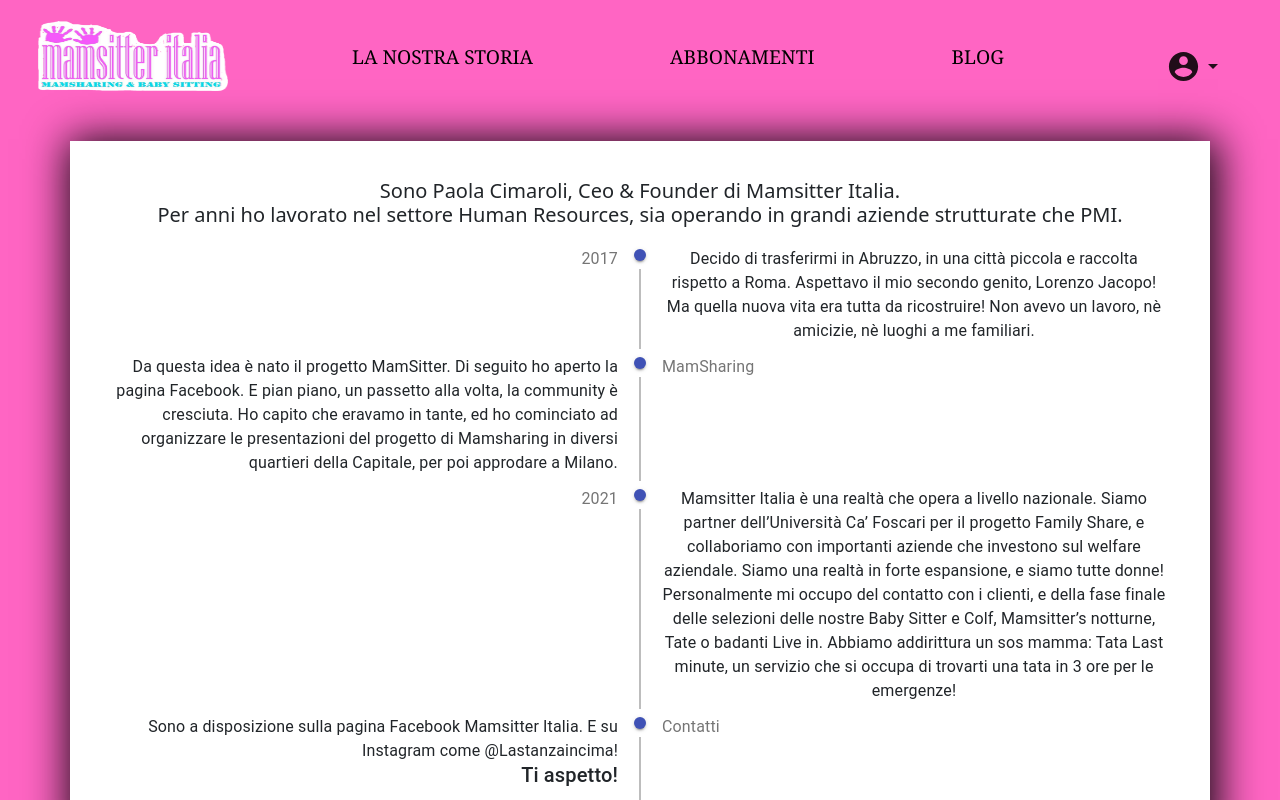
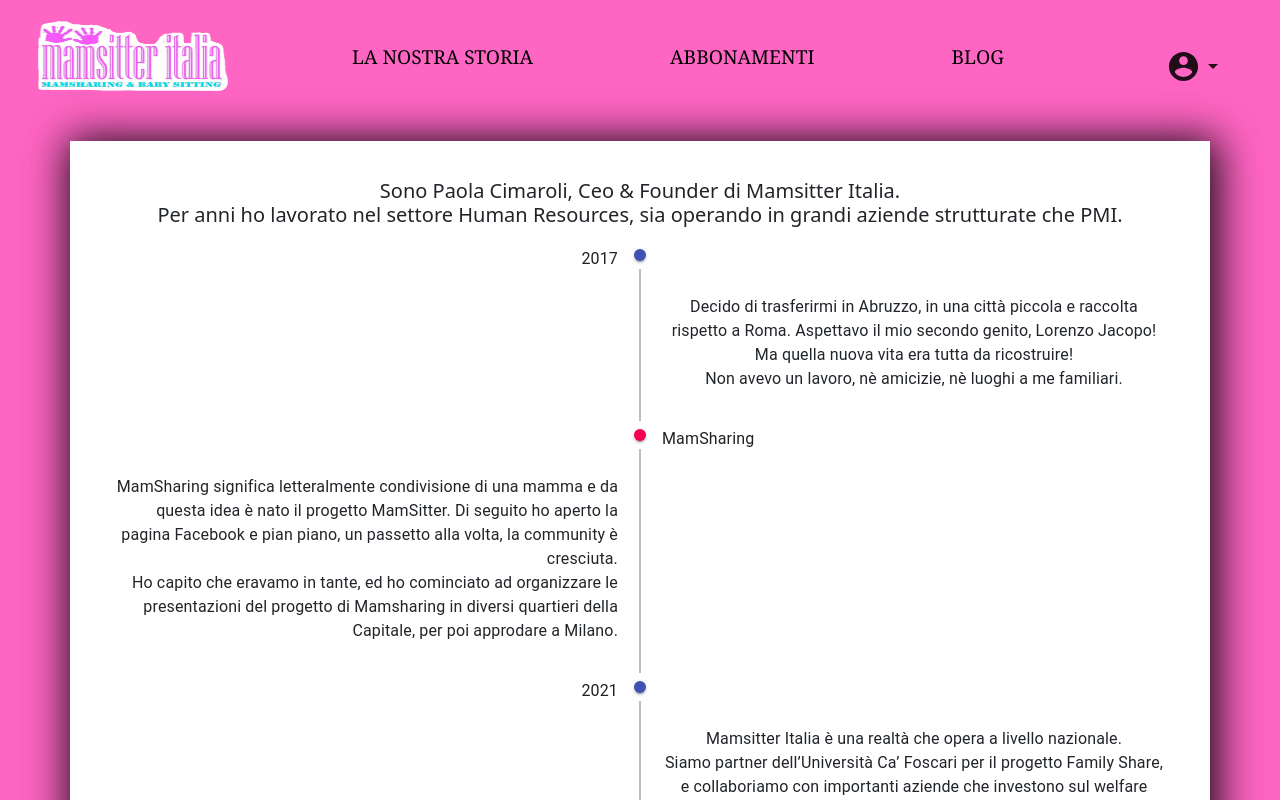
Before and after one commit to LuciaLigliani/mamsitter, a React (Create React App) app in the folder Frontend/: page /aboutUs in a window 1280 px wide. Shown: the top 800 px of the page. Built offline with nearby package versions, Linux system fonts and the light colour scheme; what react-async-script-loader would draw is missing.

Commit message:
modifiche

```diff
--- a/Frontend/src/Components/AboutUs.js
+++ b/Frontend/src/Components/AboutUs.js
@@ -34,7 +34,7 @@ constructor(props){
       <Timeline align="alternate">
         <TimelineItem>
           <TimelineOppositeContent>
-            <Typography color="textSecondary">2017</Typography>
+            <Typography color="textPrimary">2017</Typography>
           </TimelineOppositeContent>
           <TimelineSeparator>
             <TimelineDot color="primary" />
@@ -42,19 +42,46 @@ constructor(props){
           </TimelineSeparator>
           <TimelineContent>
             <Typography>
+            <br/>
+<br/>
               <h9>
                 Decido di trasferirmi in Abruzzo, in una città piccola e raccolta rispetto a Roma.
-                Aspettavo il mio secondo genito, Lorenzo Jacopo!
-                Ma quella nuova vita era tutta da ricostruire!
+                Aspettavo il mio secondo genito, Lorenzo Jacopo! <br/>
+                Ma quella nuova vita era tutta da ricostruire!<br/>
                 Non avevo un lavoro, nè amicizie, nè luoghi a me familiari.
 
 </h9>
+<br/>
+<br/>
             </Typography>
           </TimelineContent>
         </TimelineItem>
         <TimelineItem>
           <TimelineOppositeContent>
-            <Typography color="textSecondary">MamSharing</Typography>
+            <Typography color="textPrimary">MamSharing</Typography>
+          </TimelineOppositeContent>
+          <TimelineSeparator>
+            <TimelineDot color="secondary" />
+            <TimelineConnector />
+          </TimelineSeparator>
+          <TimelineContent>
+            <Typography>
+            <br/>
+<br/>
+              <h9>
+                MamSharing significa letteralmente condivisione di una mamma e da questa idea è nato il progetto MamSitter.
+                Di seguito ho aperto la pagina Facebook e pian piano, un passetto alla volta, la community è cresciuta.
+                <br/>
+Ho capito che eravamo in tante, ed ho cominciato ad organizzare le presentazioni del progetto di Mamsharing in diversi quartieri della Capitale, per poi approdare a Milano.
+              </h9>
+              <br/>
+<br/>
+            </Typography>
+          </TimelineContent>
+        </TimelineItem>
+        <TimelineItem>
+          <TimelineOppositeContent>
+            <Typography color="textPrimary">2021</Typography>
           </TimelineOppositeContent>
           <TimelineSeparator>
             <TimelineDot color="primary" />
@@ -62,58 +89,49 @@ constructor(props){
           </TimelineSeparator>
           <TimelineContent>
             <Typography>
+            <br/>
+
+<br/>
               <h9>
-                Da questa idea è nato il progetto MamSitter.
-                Di seguito ho aperto la pagina Facebook. E pian piano, un passetto alla volta, la community è cresciuta.
-Ho capito che eravamo in tante, ed ho cominciato ad organizzare le presentazioni del progetto di Mamsharing in diversi quartieri della Capitale, per poi approdare a Milano.
+              Mamsitter Italia è una realtà che opera a livello nazionale.
+              <br/> Siamo partner dell’Università Ca’ Foscari per il progetto Family Share, e collaboriamo con importanti aziende che investono sul welfare aziendale.<br/>
+              Siamo una realtà in forte espansione, e siamo tutte donne!
+
+              Personalmente mi occupo del contatto con i clienti, e della fase finale delle selezioni delle nostre Baby Sitter e Colf, Mamsitter’s notturne, Tate o badanti Live in. Abbiamo addirittura un sos mamma: Tata Last minute, un servizio che si occupa di trovarti una tata in 3 ore per le emergenze!
+
+
               </h9>
+              <br/>
+<br/>
             </Typography>
           </TimelineContent>
         </TimelineItem>
         <TimelineItem>
           <TimelineOppositeContent>
-            <Typography color="textSecondary">2021</Typography>
+            <Typography color="textPrimary">Contatti</Typography>
           </TimelineOppositeContent>
           <TimelineSeparator>
-            <TimelineDot color="primary" />
+            <TimelineDot color="secondary"/>
             <TimelineConnector />
           </TimelineSeparator>
           <TimelineContent>
             <Typography>
+            <br/>
+<br/>
               <h9>
-              Mamsitter Italia è una realtà che opera a livello nazionale. Siamo partner dell’Università Ca’ Foscari per il progetto Family Share, e collaboriamo con importanti aziende che investono sul welfare aziendale.
-
-Siamo una realtà in forte espansione, e siamo tutte donne!
-
-Personalmente mi occupo del contatto con i clienti, e della fase finale delle selezioni delle nostre Baby Sitter e Colf, Mamsitter’s notturne, Tate o badanti Live in. Abbiamo addirittura un sos mamma: Tata Last minute, un servizio che si occupa di trovarti una tata in 3 ore per le emergenze!
-
+              Sono a disposizione sulla pagina Facebook <a href="https://www.facebook.com/MamsitterItalia">Mamsitter Italia.</a>
+              <br/>
+              E su Instagram come <a href="https://www.instagram.com/lastanzaincima/">@Lastanzaincima</a>!
 
               </h9>
-            </Typography>
-          </TimelineContent>
-        </TimelineItem>
-        <TimelineItem>
-          <TimelineOppositeContent>
-            <Typography color="textSecondary">Contatti</Typography>
-          </TimelineOppositeContent>
-          <TimelineSeparator>
-            <TimelineDot color="primary"/>
-            <TimelineConnector />
-          </TimelineSeparator>
-          <TimelineContent>
-            <Typography>
-              <h9>
-              Sono a disposizione sulla pagina Facebook Mamsitter Italia.
-              E su Instagram come @Lastanzaincima!
 
-              </h9>
-              <h5>
-                Ti aspetto!
-              </h5>
             </Typography>
           </TimelineContent>
         </TimelineItem>
       </Timeline>
+      <h3>
+                Ti aspetto!
+              </h3>
       </React.Fragment>
             </Container>
         </div>
```
